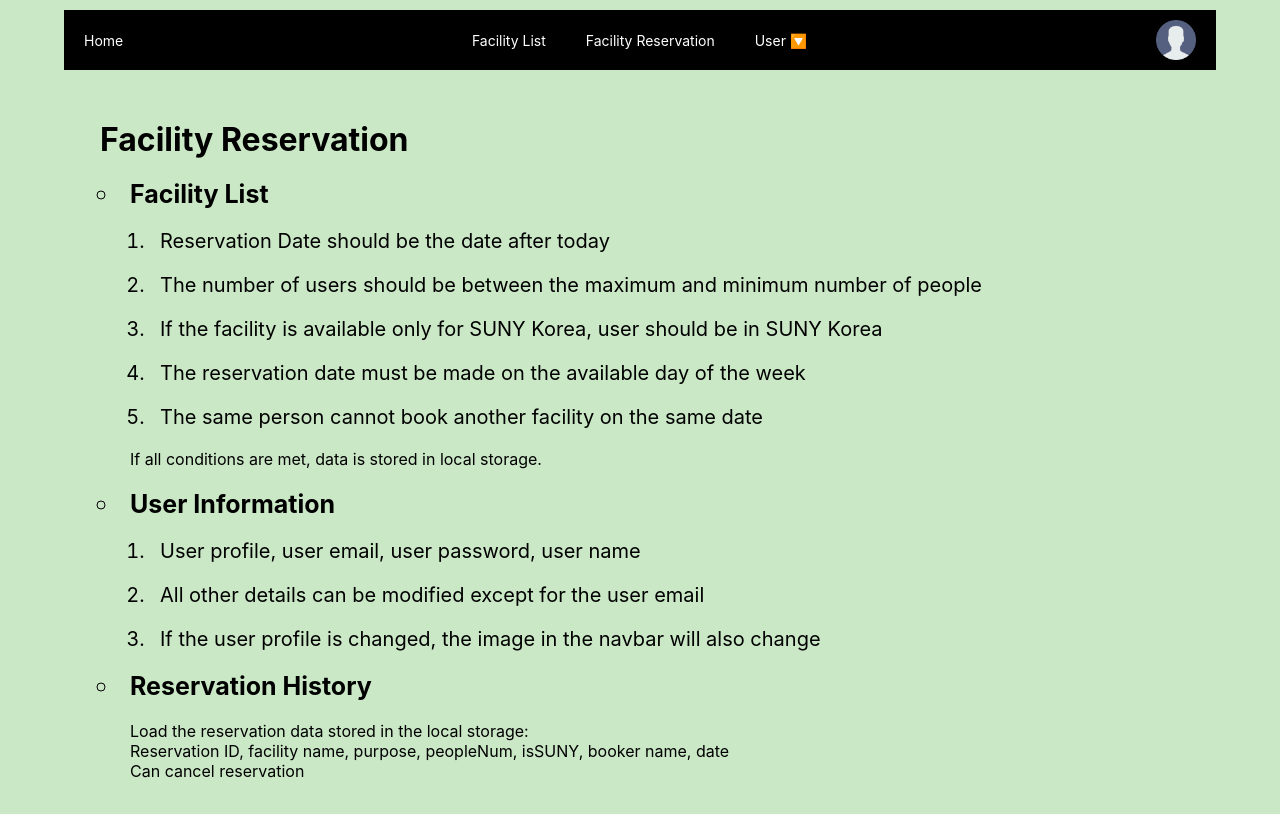
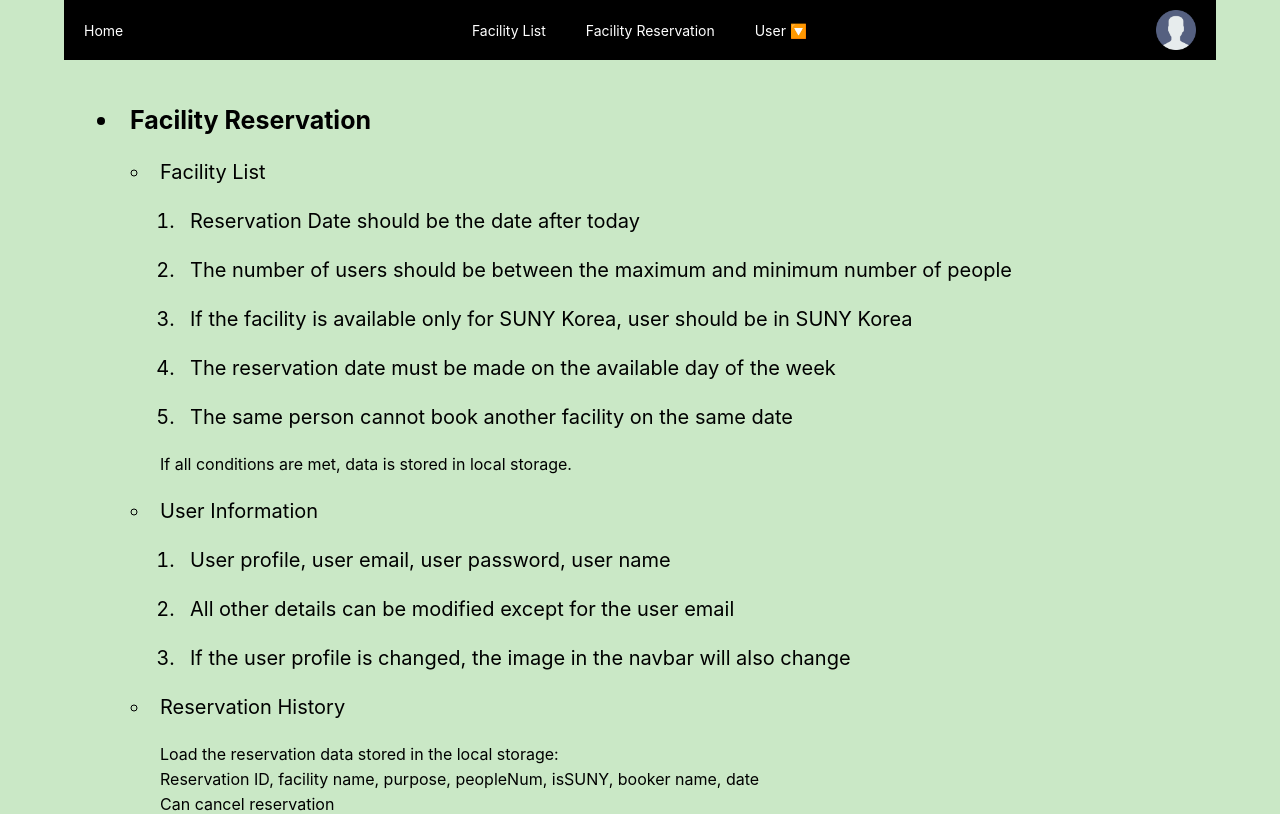
Before and after one commit to kim218-kim218/CSE316, a React (Create React App) app in the folder assignment2/: page / in a window 1280 px wide. Built offline with nearby package versions, Linux system fonts and the light colour scheme.

Commit message:
'Not Reservation Yet' css fixed

```diff
--- a/assignment2/src/App.css
+++ b/assignment2/src/App.css
@@ -9,9 +9,9 @@ body {
 }
 
 
-nav {
+/* nav {
   padding: 10px 0;
-}
+} */
 
 .navContainer {
   display: flex;
@@ -58,11 +58,17 @@ nav .ProfileIcon {
 }
 
 #home {
+  padding-top: 20px;
   text-align: left;
   padding-left: 100px;
 }
 
+.homeUL{
+  padding-left: 30px;
+}
+
 #home li {
+  padding-top: 5px;
   font-size: 20px;
   margin: 20px;
   padding-left: 10px;
@@ -73,6 +79,7 @@ nav .ProfileIcon {
 }
 
 #home p {
+  padding-top: 5px;
   padding-left: 30px;
 }
 
@@ -139,6 +146,7 @@ nav .ProfileIcon {
   flex-wrap: wrap;
   padding-left: 100px;
   padding-right: 100px;
+  padding-top: 20px;
   gap: 20px;
 }
 
@@ -174,6 +182,7 @@ nav .ProfileIcon {
 }
 
 #reservForm {
+  padding-top: 20px;
   padding-left: 70px;
   padding-right: 70px;
 }
@@ -215,6 +224,7 @@ select {
   display: flex;
   align-items: center;
   flex-direction: column;
+  padding-top: 20px;
 }
 
 #myInfo img {
@@ -296,16 +306,12 @@ hr {
   color: white;
 }
 
-/* #myReserv {
+.no-reservation{
+  font-size:25px;
   display: flex;
-  flex-direction: column;
-  align-items: center;
-  padding: 20px;
-  background-color: white;
-  border-radius: 10px;
-  width: 80%;
-  margin: 20px auto;
-} */
+  justify-content: center;
+  padding-top: 50px;
+}
 
 .reservedInfo {
   padding: 20px;
--- a/assignment2/src/App.js
+++ b/assignment2/src/App.js
@@ -266,7 +266,7 @@ function App() {
     let myReservations = JSON.parse(localStorage.getItem('reservStorage')) || [];
     if(myReservations.length==0){
       //console.log("empty??");
-      return <p className="no-reservation">No Reservation Yet</p>;
+      return <p  className="no-reservation">No Reservation Yet</p>;
     }
     else{
       return myReservations.map((reservation,idx)=>{
@@ -343,9 +343,9 @@ function App() {
     {currentPage == 'home' && (
         <div id="home" className="page">
           <ul>
-          <h1>Facility Reservation</h1>
-          <ul>
-          <li style ={{fontSize:'25px'}}><strong>Facility List</strong></li>
+            <li style ={{fontSize:'25px'}}><strong>Facility Reservation</strong></li>
+              <ul className="homeUL">
+              <li>Facility List</li>
               <ol>
                 <li> Reservation Date should be the date after today</li>
                 <li> The number of users should be between the maximum and minimum number of people</li>
@@ -355,14 +355,14 @@ function App() {
               </ol>
                 <p>If all conditions are met, data is stored in local storage.</p>
 
-          <li style ={{fontSize:'25px'}}><strong>User Information</strong></li>
+              <li>User Information</li>
               <ol>
                 <li> User profile, user email, user password, user name</li>
                 <li> All other details can be modified except for the user email</li>
                 <li> If the user profile is changed, the image in the navbar will also change</li>
               </ol>
 
-          <li style ={{fontSize:'25px'}}><strong>Reservation History</strong></li>
+              <li>Reservation History</li>
               <ul>
                 <p>Load the reservation data stored in the local storage:</p>
                 <p>Reservation ID, facility name, purpose, peopleNum, isSUNY, booker name, date</p>
@@ -454,7 +454,7 @@ function App() {
         <div id="myInfo" className="page">
           <h1>User Information</h1>
           <div id="profile_Image">
-            <img src="AssignImages/user.png" alt="Profile" width="300" height="300" />
+            <img src="AssignImages/user.png" alt="Profile" width="200" height="200" />
           </div>
           <button onClick={() => setImageModalOpen(true)}>Change Image</button>
 
```
Also changed, not shown: 1 other file (tests, documents, lock files or other folders). Lines whose indentation alone changed are shown as unchanged.
